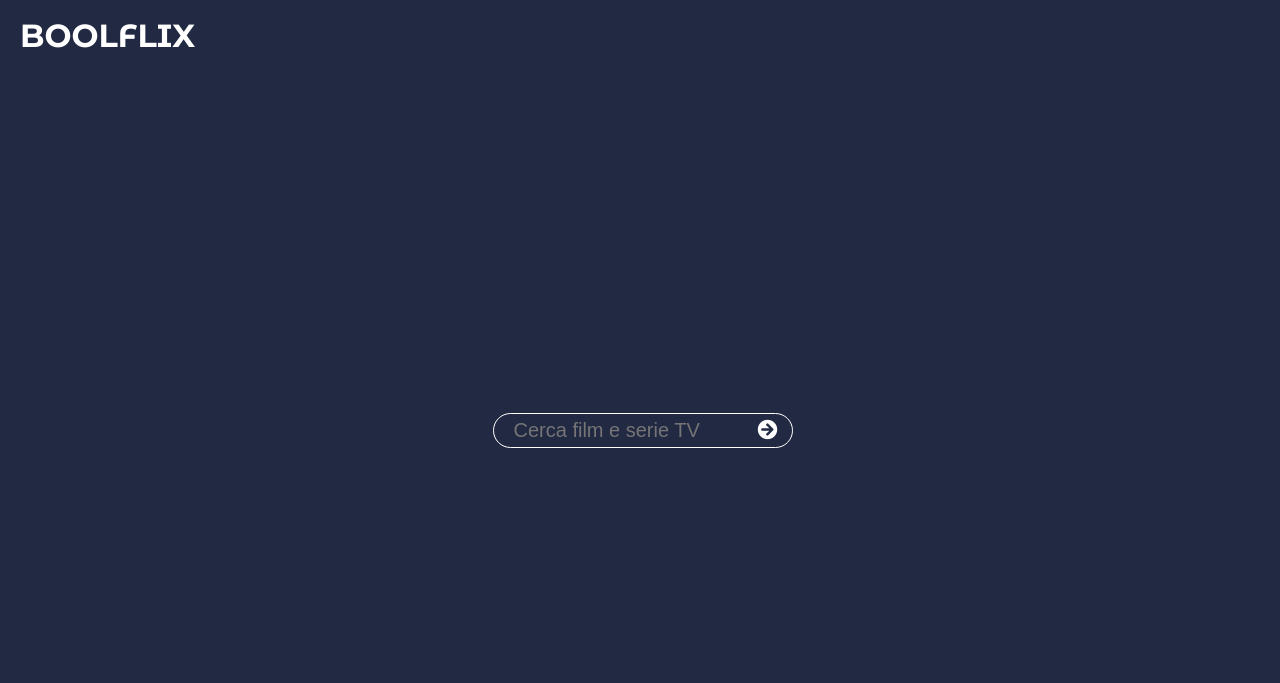
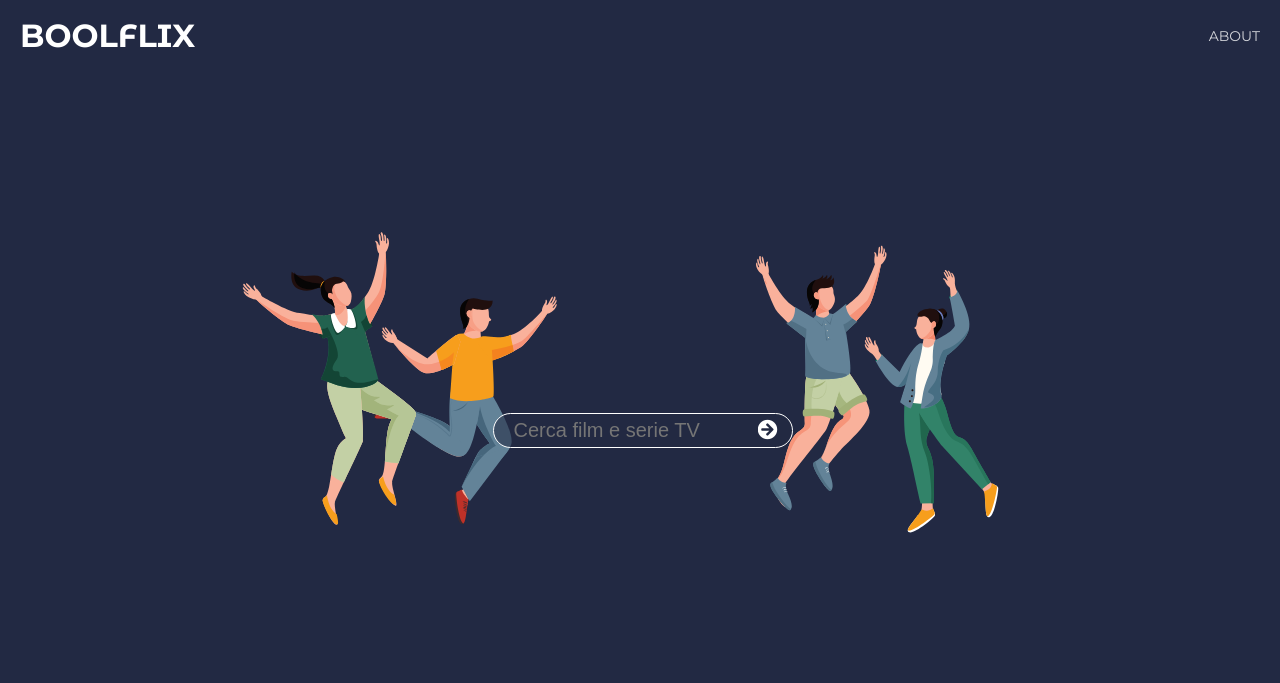
Before and after one commit to salasimo/ajax-ex-boolflix, a plain HTML site: page index.html in a window 1280 px wide. Drawn offline with nearby package versions, Linux system fonts and the light colour scheme.

Commit message:
Immagine Home e About Link

```diff
--- a/css/style.css
+++ b/css/style.css
@@ -17,7 +17,21 @@
     font-family: "Montserrat", sans-serif;
     padding: 20px;
     padding-top: 100px;
+    position: relative;
 
+}
+
+.bg-img{
+    position: absolute;
+    top: 50%;
+    left:0;
+    width: 100%;
+    height: 70%;
+    transform: translateY(-50%);
+}
+
+.bg-img.hide{
+    display: none;
 }
 
 header{
@@ -42,11 +56,30 @@ header{
     text-decoration: none;
     color: #fff;
     user-select: none;
+}
 
+.about-box{
+    padding-right: 20px;
+}
+.about-box.hide{
+    display: none;
+}
+
+
+.about-box a{
+    color: white;
+    opacity: 80%;
+    text-decoration: none;
+    text-transform: uppercase;
+    font-size: 14px;
 }
 
 .box-ricerca.hide{
     display: none;
+}
+
+main {
+    position: relative;
 }
 
 header .box-ricerca{
@@ -59,6 +92,7 @@ header .box-ricerca{
     align-items: center;
     justify-content: center;
     margin-left: 25px;
+
 }
 
 .box-results{
@@ -134,7 +168,7 @@ button.info-cast, .cast-details.active button.indietro{
 
 input.input-query-box{
     width: 300px;
-    background-color: #222943;
+    background-color: #22294390;
     padding: 5px 20px;
     border: none;
     border-radius: 20px;
@@ -146,12 +180,14 @@ input.input-query-box{
 
 button.search-button{
     border: none;
-    background-color: #222943;
+    background-color: #22294300;
     font-size: 20px;
     color: white;
     transform: translateX(-35px);
     cursor: pointer;
+    overflow: hidden;
 }
+
 
 span{
     color: #fff;
@@ -202,7 +238,7 @@ display: none;
     scrollbar-width: none;
 }
 
-@media screen and (max-width:655px){
+@media screen and (max-width:767px){
     header{
         flex-direction: column;
         justify-content: space-between;
@@ -213,7 +249,11 @@ display: none;
 
         margin-top: 30px;
     }
+    .bg-img{
+        display: none;
+    }
 }
+
 
 /* filtro genere ===========*/
 
--- a/index.html
+++ b/index.html
@@ -16,6 +16,8 @@
     </head>
     <body>
         <div class="container">
+            <img class="bg-img" src="img/people-jump.svg" alt="People vector created by freepik - www.freepik.com">
+
             <header>
                 <div class="logo-box">
                     <h1 class="logo"><a href="index.html">BOOLFLIX</a></h1>
@@ -31,6 +33,7 @@
                         </div>
                     </div>
                 </div> -->
+                <div class="about-box"><a href="https://github.com/salasimo/ajax-ex-boolflix" target="_blank">About</a></div>
                 <div class="box-ricerca hide">
                     <input class="input-query-box" placeholder="Cerca film e serie TV" type="text">
                     <button class="search-button"><i class="fas fa-arrow-circle-right"></i></button>
--- a/js/main.js
+++ b/js/main.js
@@ -57,6 +57,9 @@ $(document).ready(function() {
     // ===== FUNZIONE CHIAMATA AJAX PRINCIPALE =====
 
     function ajaxCall(tipo){
+        $(".bg-img").addClass("hide");
+        $(".about-box").addClass("hide");
+
         var chiaveRicerca = $("body .box-ricerca.active .input-query-box").val();
         $.ajax({
             url: apiBaseUrl + "search/" + tipo,
```
Also changed, not shown: img/people-jump.svg (added).
